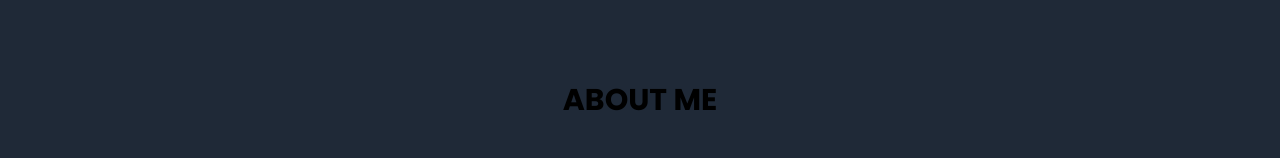
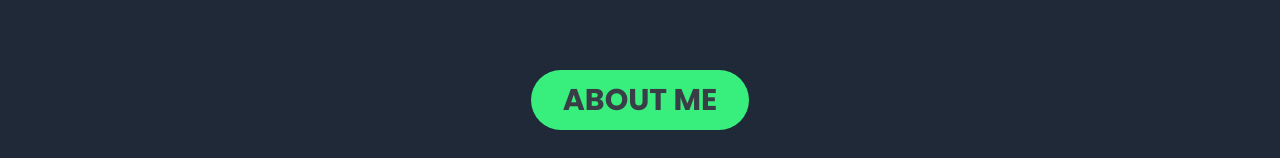
Before and after one commit to Vaishak-P/portfolio, a Next.js app: page / in a window 1280 px wide. Shown: the part 794-952 px from the top of the page. Built offline with nearby package versions, Linux system fonts and the light colour scheme.

Commit message:
new green color scheme defined

```diff
--- a/tailwind.config.ts
+++ b/tailwind.config.ts
@@ -6,6 +6,17 @@ export default {
     "./components/**/*.{js,ts,jsx,tsx,mdx}",
     "./app/**/*.{js,ts,jsx,tsx,mdx}",
   ],
-  theme: {},
+  theme: {
+    extend:{
+      colors:{
+        highDark:'#232931',
+        lowDark:'#393E46',
+        pureBlack:'#1B1B1B	',
+        primary:'#11998e',
+        secondary:'#38ef7d',
+        lowWhite:'#EEEEEE'
+      }
+    }
+  },
   plugins: [],
 } satisfies Config;
```
